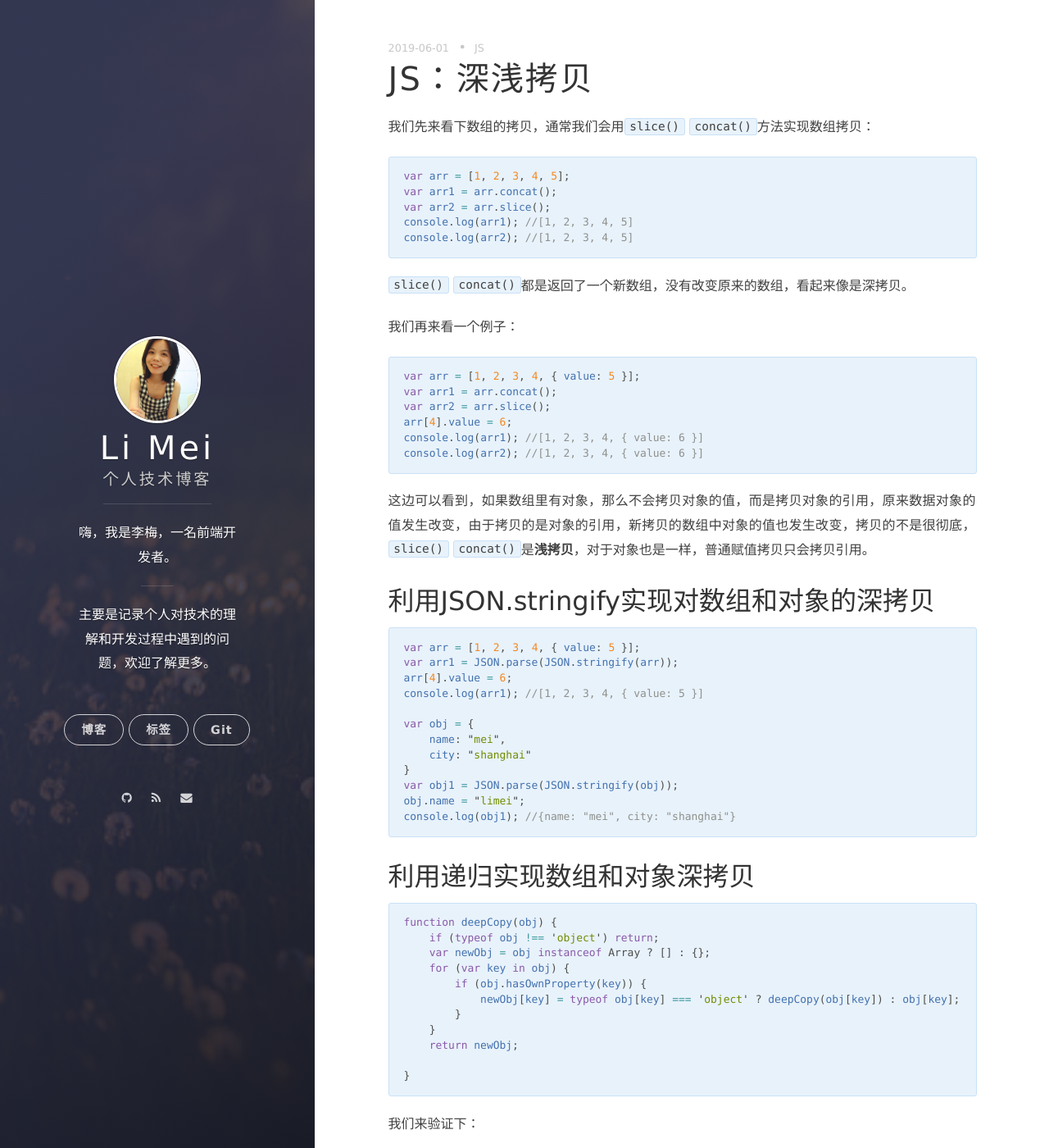
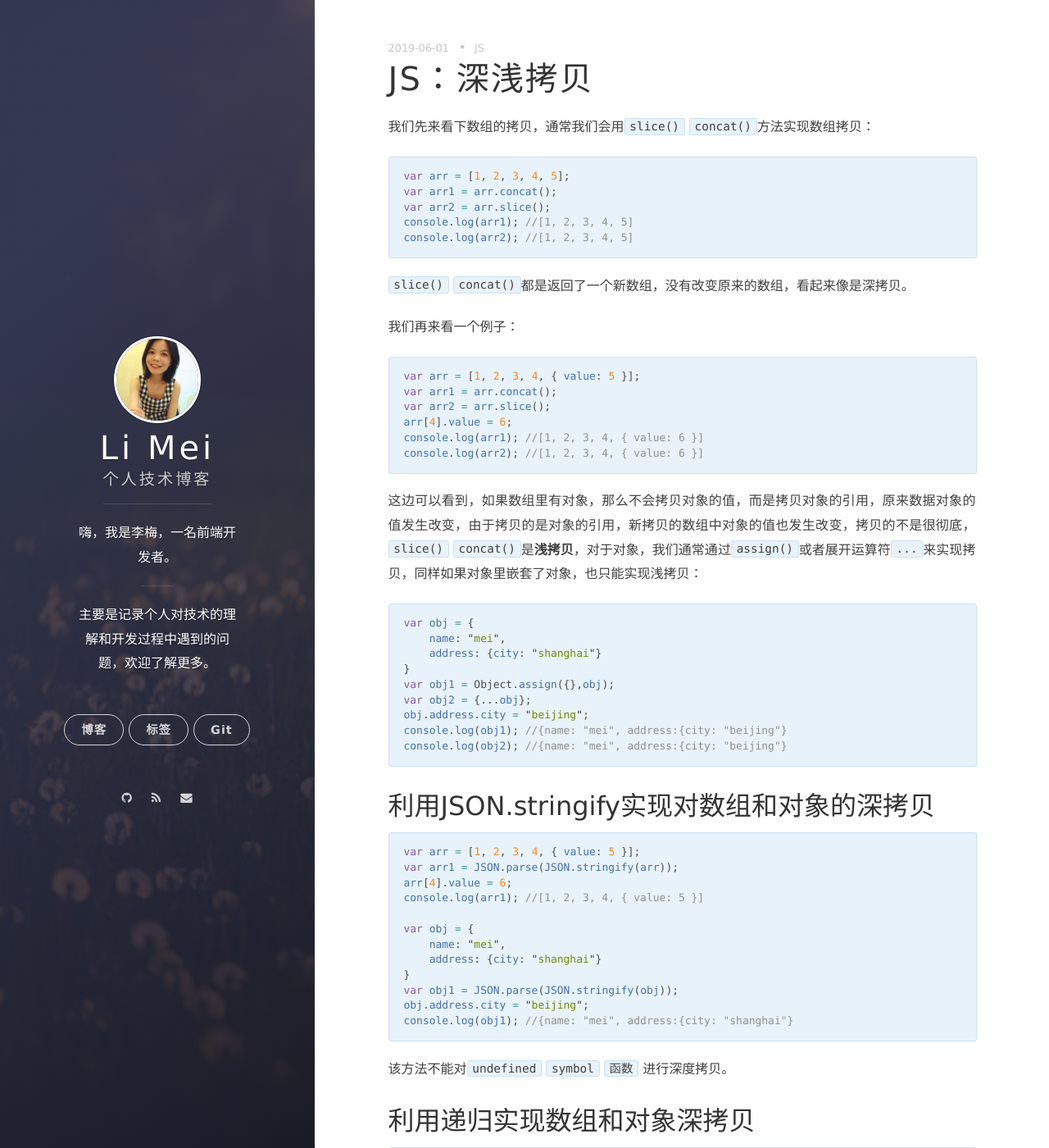
Before and after one commit to LiMeii/LiMeii.github.io, a Jekyll site: the page built from _posts/2019-06-01-js-deepshallowcopy.md, in a window 1280 px wide and 1400 px high. Shown: the whole window at 82% size. Built offline with Jekyll 4.4.1, drawn with Linux system fonts in a browser that asks for light colours; nearby versions of some CDN libraries.

Commit message:
update js deep and shallow copy post

````diff
--- a/_posts/2019-06-01-js-deepshallowcopy.md
+++ b/_posts/2019-06-01-js-deepshallowcopy.md
@@ -24,7 +24,19 @@ arr[4].value = 6;
 console.log(arr1); //[1, 2, 3, 4, { value: 6 }]
 console.log(arr2); //[1, 2, 3, 4, { value: 6 }]
 ```
-这边可以看到，如果数组里有对象，那么不会拷贝对象的值，而是拷贝对象的引用，原来数据对象的值发生改变，由于拷贝的是对象的引用，新拷贝的数组中对象的值也发生改变，拷贝的不是很彻底，```slice()``` ```concat()```是**浅拷贝**，对于对象也是一样，普通赋值拷贝只会拷贝引用。
+这边可以看到，如果数组里有对象，那么不会拷贝对象的值，而是拷贝对象的引用，原来数据对象的值发生改变，由于拷贝的是对象的引用，新拷贝的数组中对象的值也发生改变，拷贝的不是很彻底，```slice()``` ```concat()```是**浅拷贝**，对于对象，我们通常通过```assign()```或者展开运算符```...```来实现拷贝，同样如果对象里嵌套了对象，也只能实现浅拷贝：
+
+```js
+var obj = {
+    name: "mei",
+    address: {city: "shanghai"}
+}
+var obj1 = Object.assign({},obj);
+var obj2 = {...obj};
+obj.address.city = "beijing";
+console.log(obj1); //{name: "mei", address:{city: "beijing"}
+console.log(obj2); //{name: "mei", address:{city: "beijing"}
+```
 
 ## 利用JSON.stringify实现对数组和对象的深拷贝
 ```js
@@ -35,12 +47,13 @@ console.log(arr1); //[1, 2, 3, 4, { value: 5 }]
 
 var obj = {
     name: "mei",
-    city: "shanghai"
+    address: {city: "shanghai"}
 }
 var obj1 = JSON.parse(JSON.stringify(obj));
-obj.name = "limei";
-console.log(obj1); //{name: "mei", city: "shanghai"}
+obj.address.city = "beijing";
+console.log(obj1); //{name: "mei", address:{city: "shanghai"}
 ```
+该方法不能对```undefined``` ```symbol``` ```函数``` 进行深度拷贝。
 
 ## 利用递归实现数组和对象深拷贝
 ```js
````
